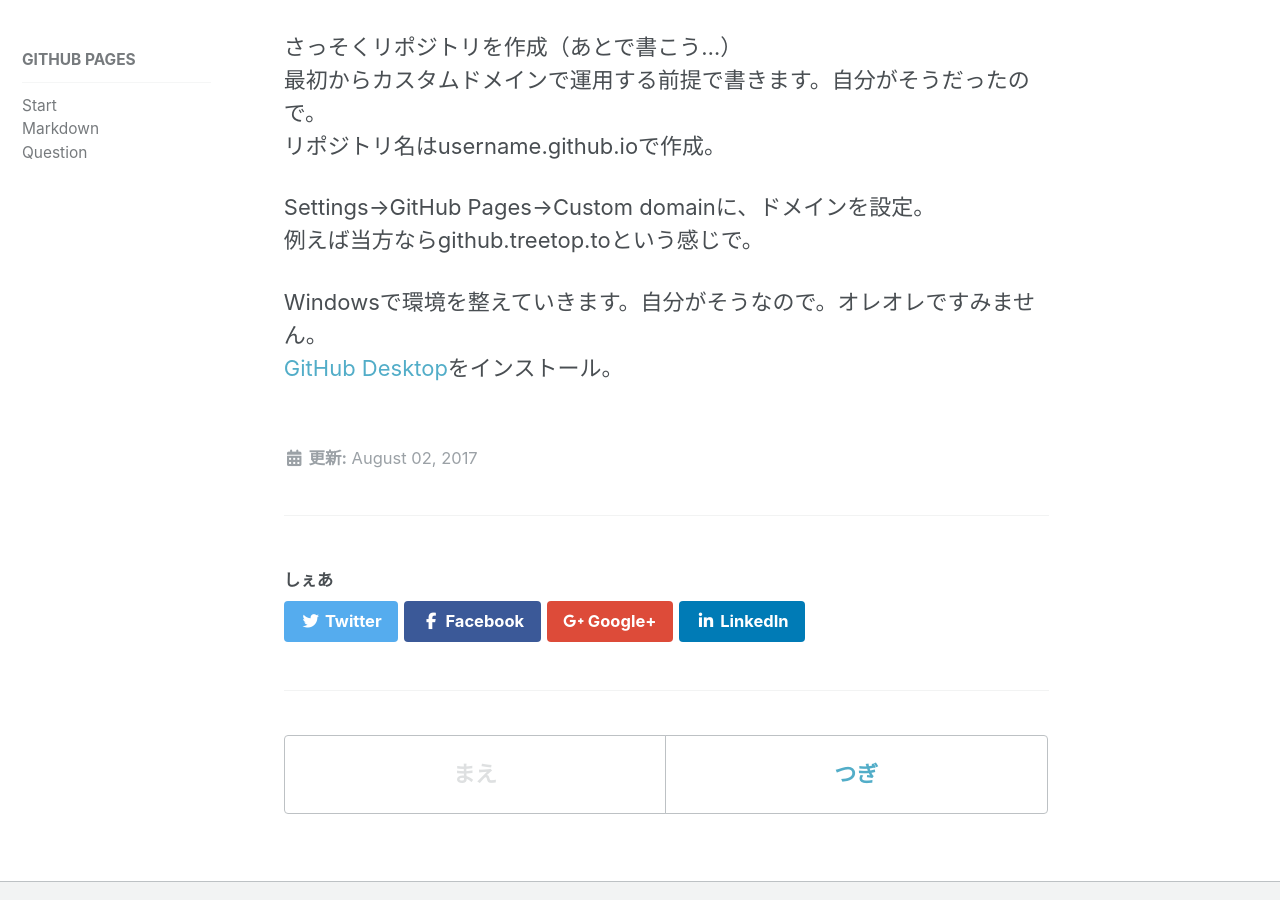
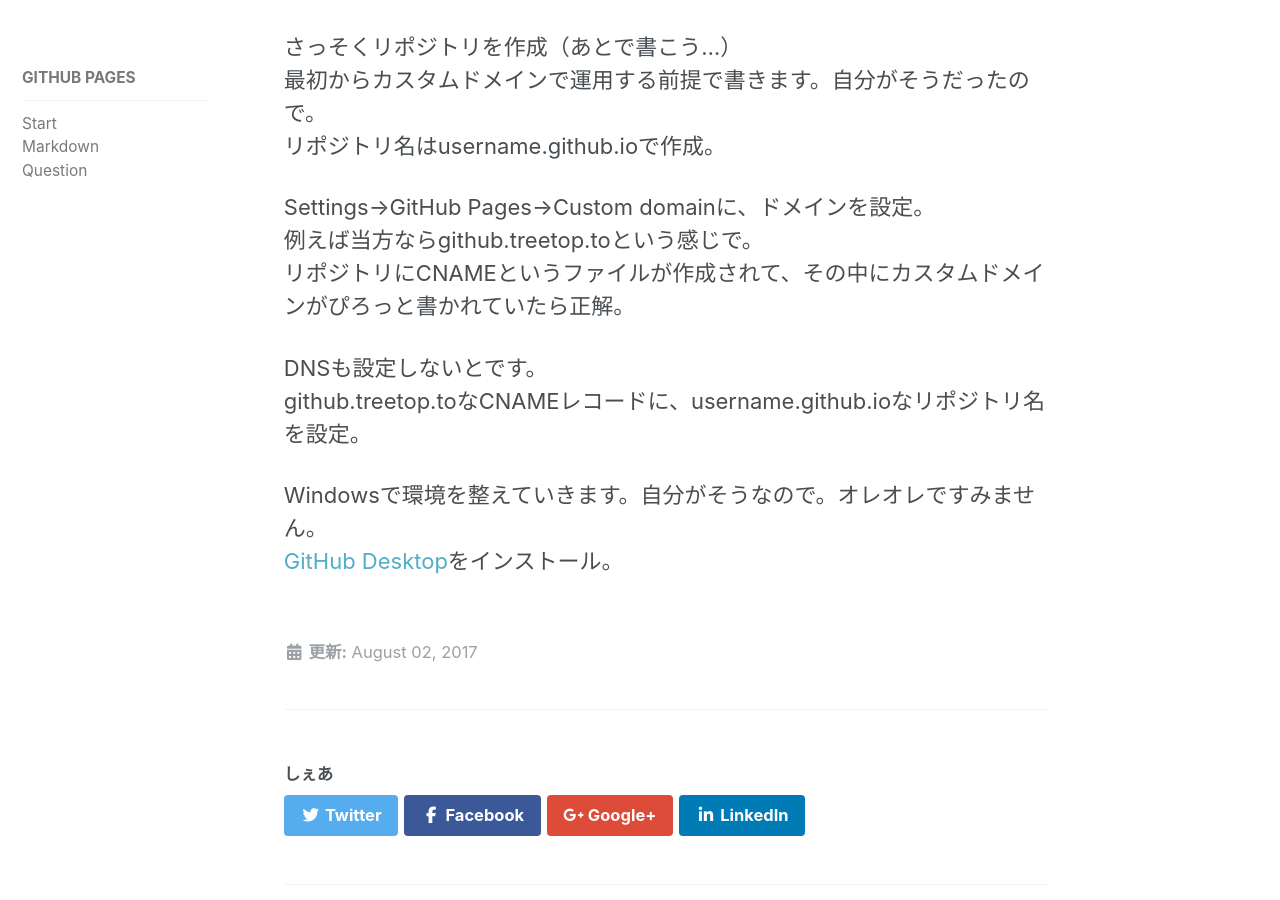
Before and after one commit to laureltreetop/laureltreetop.github.io, a Jekyll site: the page built from _docs/01-github-start.md, in a window 1280 px wide and 900 px high, scrolled down 381 px. Built offline with Jekyll 4.4.1, drawn with Linux system fonts in a browser that asks for light colours; nearby versions of some CDN libraries.

Commit message:
Update 01-github-start.md

```diff
--- a/_docs/01-github-start.md
+++ b/_docs/01-github-start.md
@@ -13,6 +13,10 @@ permalink: /docs/github-start/
 
 Settings→GitHub Pages→Custom domainに、ドメインを設定。
 例えば当方ならgithub.treetop.toという感じで。
+リポジトリにCNAMEというファイルが作成されて、その中にカスタムドメインがぴろっと書かれていたら正解。
+
+DNSも設定しないとです。
+github.treetop.toなCNAMEレコードに、username.github.ioなリポジトリ名を設定。
 
 Windowsで環境を整えていきます。自分がそうなので。オレオレですみません。
 [GitHub Desktop](https://desktop.github.com/)をインストール。
```
